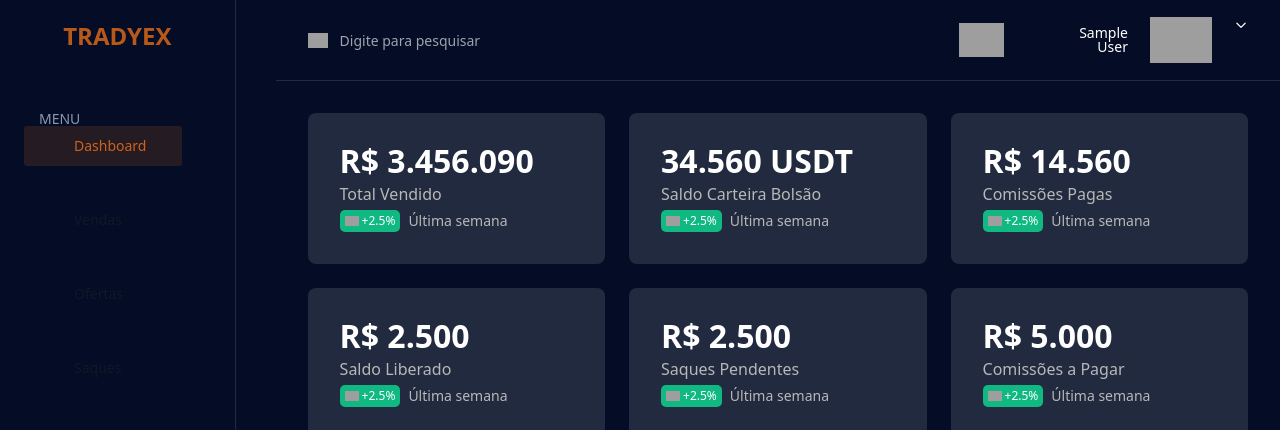
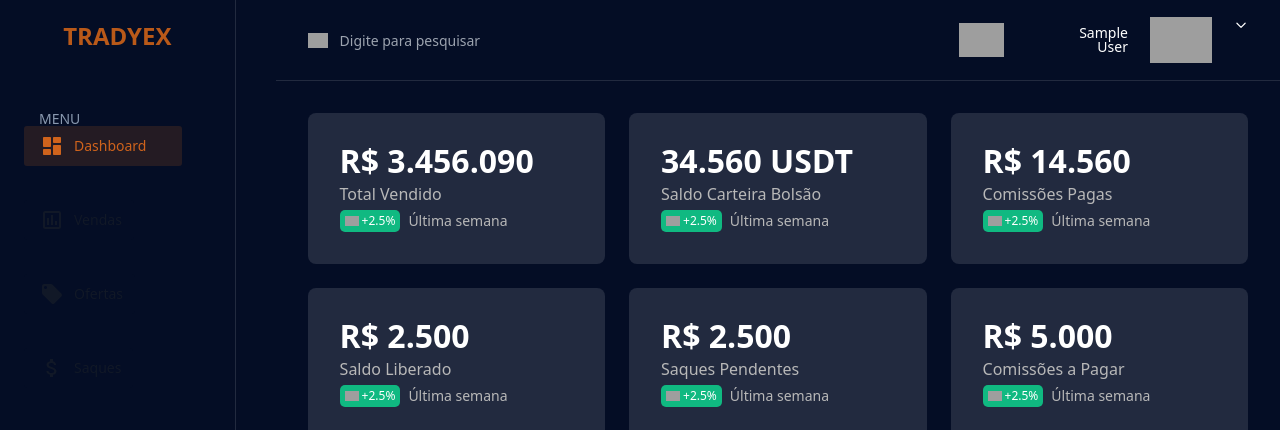
Before and after one commit to Tradyex-BR/upyex-manager, a Vue app: page /dashboard in a window 1280 px wide. Shown: the top 430 px of the page. Built offline with nearby package versions, Linux system fonts and the light colour scheme; sample sign-in values are in the browser's storage; grey boxes are pictures that could not be loaded.

Commit message:
fix: sidebar icon color propagation

```diff
--- /dev/null
+++ b/src/components/icons/MenuIcons.vue
@@ -0,0 +1,28 @@
+<template>
+  <svg v-if="name === 'svg-dashboard'" width="24" height="24" viewBox="0 0 24 24" fill="none" xmlns="http://www.w3.org/2000/svg">
+    <path d="M4 13H10C10.55 13 11 12.55 11 12V4C11 3.45 10.55 3 10 3H4C3.45 3 3 3.45 3 4V12C3 12.55 3.45 13 4 13ZM4 21H10C10.55 21 11 20.55 11 20V16C11 15.45 10.55 15 10 15H4C3.45 15 3 15.45 3 16V20C3 20.55 3.45 21 4 21ZM14 21H20C20.55 21 21 20.55 21 20V12C21 11.45 20.55 11 20 11H14C13.45 11 13 11.45 13 12V20C13 20.55 13.45 21 14 21ZM13 4V8C13 8.55 13.45 9 14 9H20C20.55 9 21 8.55 21 8V4C21 3.45 20.55 3 20 3H14C13.45 3 13 3.45 13 4Z" fill="currentColor"/>
+  </svg>
+  <svg v-else-if="name === 'svg-vendas'" width="24" height="24" viewBox="0 0 24 24" fill="none" xmlns="http://www.w3.org/2000/svg">
+    <path d="M19 3H5C3.89 3 3 3.89 3 5V19C3 20.11 3.89 21 5 21H19C20.11 21 21 20.11 21 19V5C21 3.89 20.11 3 19 3ZM19 19H5V5H19V19ZM7 10H9V17H7V10ZM11 7H13V17H11V7ZM15 13H17V17H15V13Z" fill="currentColor"/>
+  </svg>
+  <svg v-else-if="name === 'svg-ofertas'" width="24" height="24" viewBox="0 0 24 24" fill="none" xmlns="http://www.w3.org/2000/svg">
+    <path d="M21.41 11.58L12.41 2.58C12.05 2.22 11.55 2 11 2H4C2.9 2 2 2.9 2 4V11C2 11.55 2.22 12.05 2.59 12.42L11.59 21.42C11.95 21.78 12.45 22 13 22C13.55 22 14.05 21.78 14.41 21.41L21.41 14.41C21.78 14.05 22 13.55 22 13C22 12.45 21.77 11.94 21.41 11.58ZM5.5 7C4.67 7 4 6.33 4 5.5C4 4.67 4.67 4 5.5 4C6.33 4 7 4.67 7 5.5C7 6.33 6.33 7 5.5 7Z" fill="currentColor"/>
+  </svg>
+  <svg v-else-if="name === 'svg-saques'" width="24" height="24" viewBox="0 0 24 24" fill="none" xmlns="http://www.w3.org/2000/svg">
+    <path d="M11.8 10.9C9.53 10.31 8.8 9.7 8.8 8.75C8.8 7.66 9.81 6.9 11.5 6.9C13.28 6.9 13.94 7.75 14 9H16.21C16.14 7.28 15.09 5.7 13 5.19V3H10V5.16C8.06 5.58 6.5 6.84 6.5 8.77C6.5 11.08 8.41 12.23 11.2 12.9C13.7 13.5 14.2 14.38 14.2 15.31C14.2 16 13.71 17.1 11.5 17.1C9.44 17.1 8.63 16.18 8.5 15H6.32C6.44 17.19 8.08 18.42 10 18.83V21H13V18.85C14.95 18.5 16.5 17.35 16.5 15.3C16.5 12.46 13.07 11.5 11.8 10.9Z" fill="currentColor"/>
+  </svg>
+</template>
+
+<script lang="ts">
+import { defineComponent } from 'vue'
+
+export default defineComponent({
+  name: 'MenuIcons',
+  props: {
+    name: {
+      type: String,
+      required: true
+    }
+  }
+})
+</script>
--- a/src/components/layout/dashboard/Sidebar.vue
+++ b/src/components/layout/dashboard/Sidebar.vue
@@ -24,7 +24,9 @@
                   'cursor-pointer': true
                 }">
                   <div class="self-stretch flex items-center gap-2.5 my-auto">
-                    <div class="self-stretch flex w-6 shrink-0 h-6 my-auto" />
+                    <div class="self-stretch flex w-6 shrink-0 h-6 my-auto">
+                      <menu-icons :name="item.icon" />
+                    </div>
                     <div class="text-sm font-medium leading-5 self-stretch my-auto">
                       {{ item.text }}
                     </div>
@@ -43,14 +45,19 @@
 <script lang="ts">
 import { defineComponent } from 'vue'
 import { useRoute } from 'vue-router'
+import MenuIcons from '@/components/icons/MenuIcons.vue'
 
 interface MenuItem {
   text: string
   route: string
+  icon: string
 }
 
 export default defineComponent({
   name: 'Sidebar',
+  components: {
+    MenuIcons
+  },
   setup() {
     const route = useRoute()
 
@@ -65,10 +72,26 @@ export default defineComponent({
   data() {
     return {
       menuItems: [
-        { text: 'Dashboard', route: '/dashboard' },
-        { text: 'Vendas', route: '/vendas' },
-        { text: 'Ofertas', route: '/ofertas' },
-        { text: 'Saques', route: '/saques' }
+        {
+          text: 'Dashboard',
+          route: '/dashboard',
+          icon: 'svg-dashboard'
+        },
+        {
+          text: 'Vendas',
+          route: '/vendas',
+          icon: 'svg-vendas'
+        },
+        {
+          text: 'Ofertas',
+          route: '/ofertas',
+          icon: 'svg-ofertas'
+        },
+        {
+          text: 'Saques',
+          route: '/saques',
+          icon: 'svg-saques'
+        }
       ] as MenuItem[]
     }
   }
```
